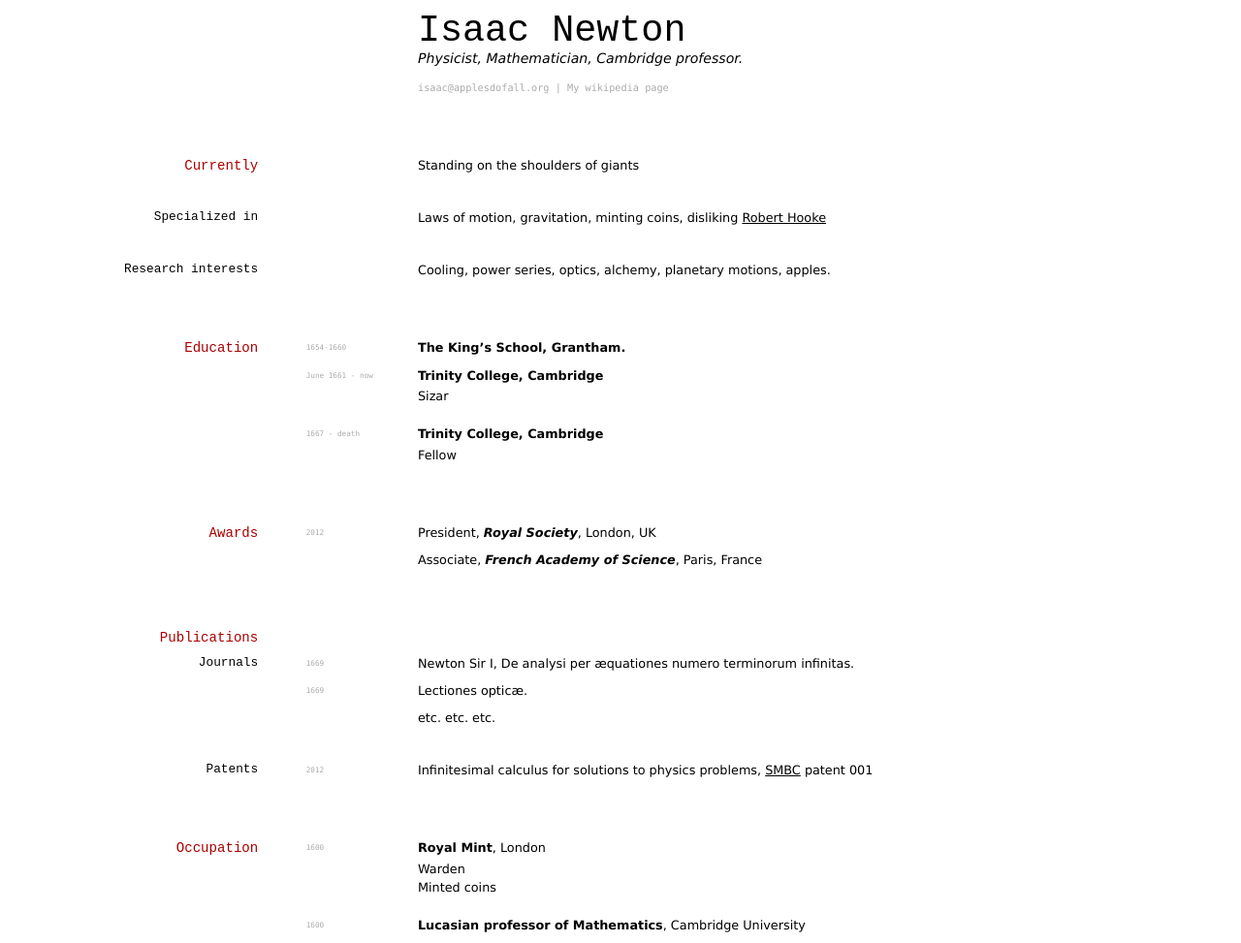
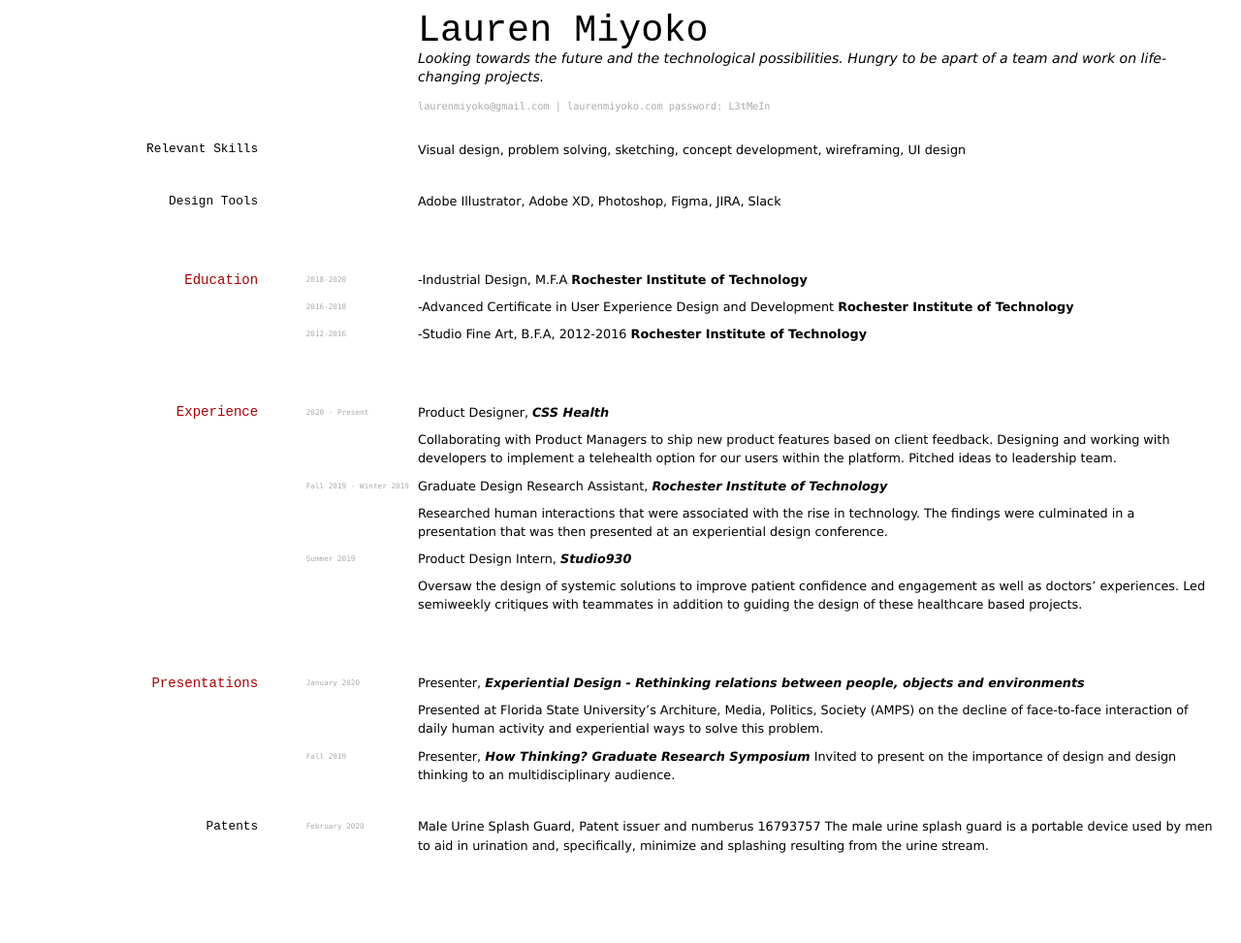
Before and after one commit to elipapa/markdown-cv, a Jekyll site: the page built from index.md, in a window 1280 px wide. Shown: the whole page at 97% size. Built offline with Jekyll 4.4.1, drawn with Linux system fonts in a browser that asks for light colours; after the commit the page ends 900 px from its top, so only the background shows below that.

Commit message:
Update index.md

```diff
--- a/index.md
+++ b/index.md
@@ -1,89 +1,79 @@
 ---
 layout: cv
-title: Isaac Newtons's CV
+title: Lauren Miyoko Furushima's Resume
 ---
-# Isaac Newton
-Physicist, Mathematician, Cambridge professor.
+# Lauren Miyoko
+Looking towards the future and the technological possibilities. Hungry to be apart of a team and work on life-changing projects.
 
 <div id="webaddress">
-<a href="isaac@applesdofall.org">isaac@applesdofall.org</a>
-| <a href="http://en.wikipedia.org/wiki/Isaac_Newton">My wikipedia page</a>
+<a href="laurenmiyoko@gmail.com">laurenmiyoko@gmail.com</a>
+| <a href="laurenmiyoko.com">laurenmiyoko.com</a>
+  password: L3tMeIn
 </div>
 
 
-## Currently
+### Relevant Skills
 
-Standing on the shoulders of giants
+Visual design, problem solving, sketching, concept development, wireframing, UI design
 
-### Specialized in
+### Design Tools
 
-Laws of motion, gravitation, minting coins, disliking [Robert Hooke](http://en.wikipedia.org/wiki/Robert_Hooke)
-
-
-### Research interests
-
-Cooling, power series, optics, alchemy, planetary motions, apples.
+Adobe Illustrator, Adobe XD, Photoshop, Figma, JIRA, Slack
 
 
 ## Education
 
-`1654-1660`
-__The King's School, Grantham.__
+`2018-2020`
+-Industrial Design, M.F.A
+__Rochester Institute of Technology__
 
-`June 1661 - now`
-__Trinity College, Cambridge__
+`2016-2018`
+-Advanced Certificate in User Experience Design and Development
+__Rochester Institute of Technology__
 
-- Sizar
-
-`1667 - death`
-__Trinity College, Cambridge__
-
-- Fellow
+`2012-2016`
+-Studio Fine Art, B.F.A, 2012-2016
+__Rochester Institute of Technology__
 
 
 
-## Awards
+## Experience
 
-`2012`
-President, *Royal Society*, London, UK
+`2020 - Present`
+Product Designer, *CSS Health*
 
-Associate, *French Academy of Science*, Paris, France
+Collaborating with Product Managers to ship new product features based on client feedback. Designing and working with developers to implement a telehealth option for our users within the platform. Pitched ideas to leadership team.
+
+`Fall 2019 - Winter 2019`
+Graduate Design Research Assistant, *Rochester Institute of Technology*
+
+Researched human interactions that were associated with the rise in technology. The findings were culminated in a presentation that was then presented at an experiential design conference.
+
+`Summer 2019`
+Product Design Intern, *Studio930*
+
+Oversaw the design of systemic solutions to improve patient confidence and engagement as well as doctors’ experiences. Led semiweekly critiques with teammates in addition to guiding the design of these healthcare based projects.
 
 
+## Presentations
 
-## Publications
+`January 2020`
+Presenter, *Experiential Design - Rethinking relations
+between people, objects and environments*
 
-<!-- A list is also available [online](http://scholar.google.co.uk/citations?user=LTOTl0YAAAAJ) -->
+Presented at Florida State University’s Architure, Media, Politics, Society (AMPS) on the decline of face-to-face interaction of daily human activity and experiential ways to solve this problem.
 
-### Journals
+`Fall 2019`
+Presenter, *How Thinking? Graduate Research Symposium*
+Invited to present on the importance of design and design thinking to an multidisciplinary audience.
 
-`1669`
-Newton Sir I, De analysi per æquationes numero terminorum infinitas.
-
-`1669`
-Lectiones opticæ.
-
-etc. etc. etc.
 
 ### Patents
 
-`2012`
-Infinitesimal calculus for solutions to physics problems, [SMBC](http://www.techdirt.com/articles/20121011/09312820678/if-patents-had-been-around-time-newton.shtml) patent 001
-
-
-## Occupation
-
-`1600`
-__Royal Mint__, London
-
-- Warden
-- Minted coins
-
-`1600`
-__Lucasian professor of Mathematics__, Cambridge University
-
-
+`February 2020`
+Male Urine Splash Guard, Patent issuer and numberus 16793757
+The male urine splash guard is a portable device used by men to aid in urination and, specifically, minimize and splashing resulting from the urine stream.
 
 <!-- ### Footer
 
-Last updated: May 2013 -->
+Last updated: December 2020 -->
```
